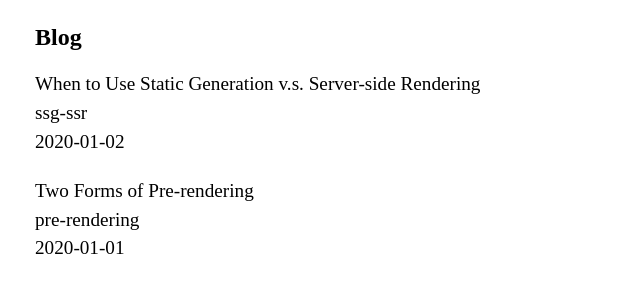
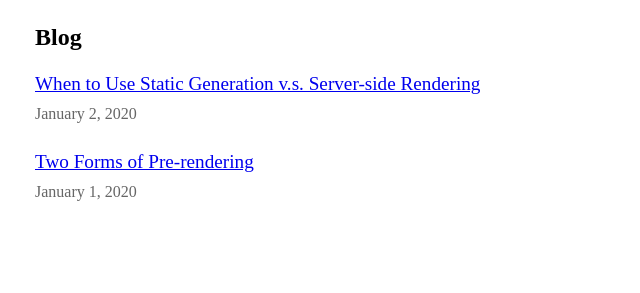
Before and after one commit to aimee-liang/nextjs-blog, a Next.js app: page / in a window 1280 px wide. Shown: the part 441-734 px from the top of the page, without its empty margins (317-957 px from the left). Built offline with nearby package versions, Linux system fonts and the light colour scheme.

Commit message:
Updated index.js li

```diff
--- a/pages/index.js
+++ b/pages/index.js
@@ -32,12 +32,14 @@
         <ul className={utilStyles.list}>
           {allPostsData.map(({ id, date, title }) => (
             <li className={utilStyles.listItem} key={id}>
-              {title}
-              <br />
-              {id}
-              <br />
-              {date}
-            </li>
+            <Link href={`/posts/${id}`}>
+              <a>{title}</a>
+            </Link>
+            <br />
+            <small className={utilStyles.lightText}>
+              <Date dateString={date} />
+            </small>
+          </li>
           ))}
         </ul>
       </section>
```
